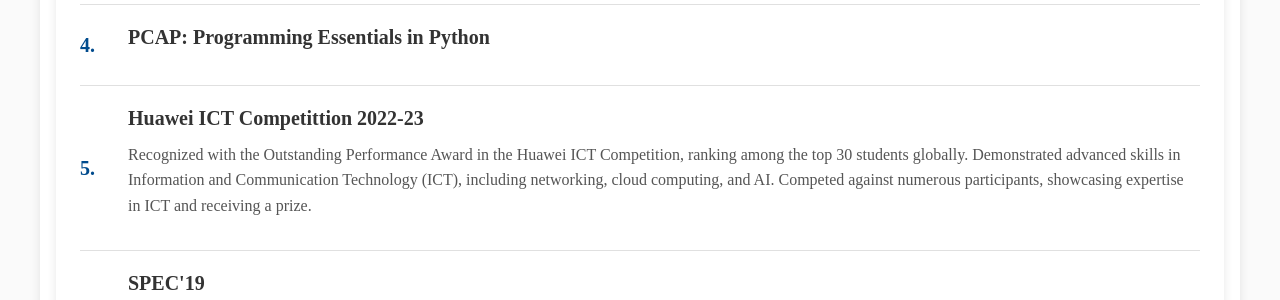
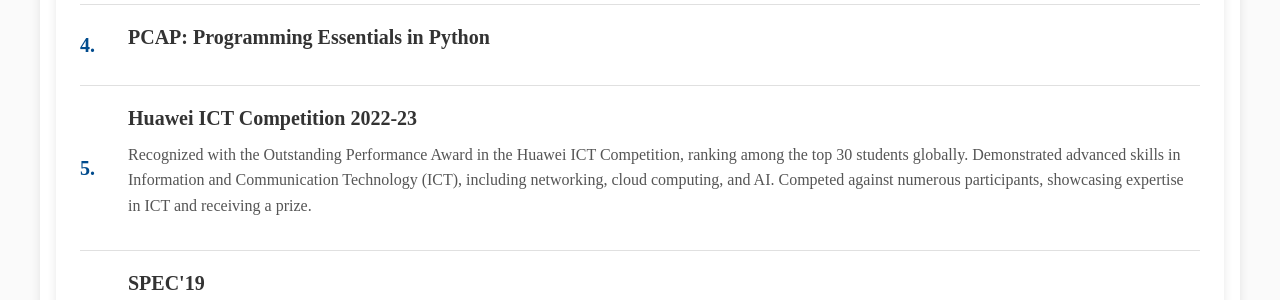
Before and after one commit to faizaiqbalsyed/faizaiqbalsyed.github.io, a Jekyll site: the page built from certifications.md, in a window 1280 px wide and 1104 px high. Shown: the part 536-836 px from the top of the window. Built offline with Jekyll 4.4.1, drawn with Linux system fonts in a browser that asks for light colours; nearby versions of some CDN libraries; our own code applies the rules of GitHub Pages for plain Markdown files.

Commit message:
Update certifications.md

```diff
--- a/certifications.md
+++ b/certifications.md
@@ -28,7 +28,7 @@
         </li>
 
         <li class="certificate-item">
-            <a href="https://faizaiqbalsyed.github.io/Huawei.jpeg" class="certificate-title" download>Huawei ICT Competittion 2022-23</a>
+            <a href="https://faizaiqbalsyed.github.io/Huawei.jpeg" class="certificate-title" download>Huawei ICT Competition 2022-23</a>
             <p class="certificate-description">Recognized with the Outstanding Performance Award in the Huawei ICT Competition, ranking among the top 30 students globally. Demonstrated advanced skills in Information and Communication Technology (ICT), including networking, cloud computing, and AI. Competed against numerous participants, showcasing expertise in ICT and receiving a prize.</p>
         </li>
 
```
